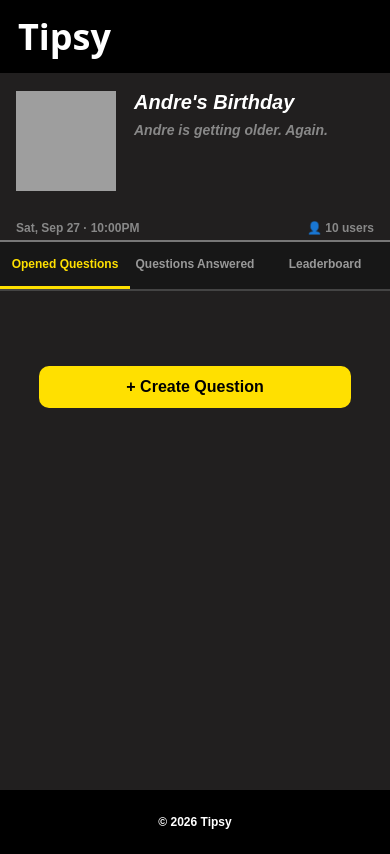
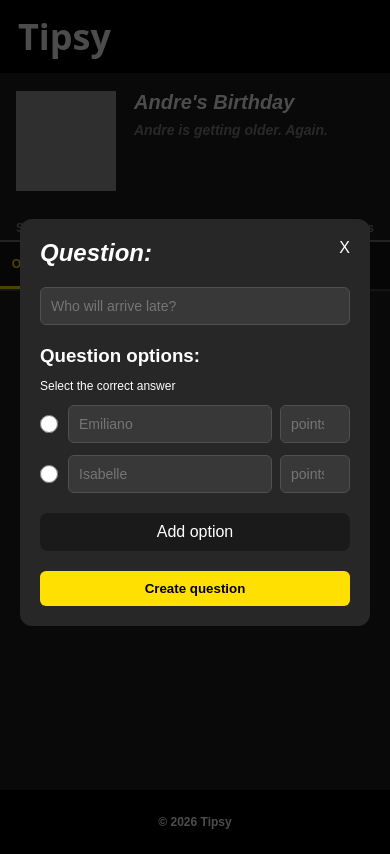
Before and after one commit to emiduran05/tipsy, a website: page views/private/questions.html in a window 390 px wide. Both pictures are taken after a click on the button "+ Create Question". Drawn offline with Linux system fonts and the light colour scheme; files that its build step writes are made by us from their sources; no server answers; grey boxes are pictures that could not be loaded; files whose address does not match are found by name.

Commit message:
create questions

```diff
--- a/config/database.js
+++ /dev/null
@@ -1 +0,0 @@
-//Database connection
--- a/routes/questionsRoutes.js
+++ b/routes/questionsRoutes.js
@@ -5,6 +5,7 @@
 
 router.get("/unanswered/questions/:pollId", questionsController.getUnansweredQuestions);
 router.get("/answered/questions/:pollId", questionsController.getAnsweredQuestions);
+router.post("/polls/:pollId/questions", questionsController.postQuestion);
 
 router.get("/polls/:id/leaderboard", async (req, res) => { //solo de prueba
     try {
--- a/views/private/questions.html
+++ b/views/private/questions.html
@@ -6,6 +6,7 @@
     <meta name="viewport" content="width=device-width, initial-scale=1.0">
     <link rel="stylesheet" href="/css/style.css">
     <script src="/js/questions.js" defer></script>
+    <script src="https://kit.fontawesome.com/dd1616d30f.js" crossorigin="anonymous"></script>
 
     <title>Tipsy</title>
 </head>
@@ -70,7 +71,7 @@
         <section id="leaderboard" class="poll-tab-content">
 
             <div class="leaderboard-container">
-                <h2>🏆 Leaderboard</h2>
+                <h2><i class="fa-solid fa-trophy"></i> Leaderboard</h2>
                 <p>Top players of this poll</p>
 
                 <div class="leaderboard-list" id="leaderboard-list"></div>
@@ -80,6 +81,40 @@
 
     </main>
 
+    <div class="overlay">
+
+        <form id="createQuestion">
+            <div class="xmark">X</div>
+            <label for="question"><h2>Question:</h2></label>
+            <input type="text" id="question" required="true" placeholder="Who will arrive late?">
+
+            <div class="options_container">
+                <h3>Question options:</h3>
+                <span>Select the correct answer</span>
+                <div class="options_container_option">
+                    <input type="radio" value="0" name="correct_option" class="correct_answer">
+                    <input type="text" placeholder="Emiliano" class="option_answer">
+                    <input type="number" placeholder="points" class="option_value">
+                </div>
+
+                <div class="options_container_option">
+                    <input type="radio" value="1" name="correct_option" class="correct_answer">
+                    <input type="text" placeholder="Isabelle" class="option_answer">
+                    <input type="number" placeholder="points" class="option_value">
+                </div>
+
+
+            </div>
+                <div class="addButton">Add option</div>
+
+
+            <button type="submit">Create question</button>
+
+        </form>
+    </div>
+
+
+
     <footer class="footer">
         <p>© 2026 Tipsy</p>
     </footer>
--- a/views/public/resources/css/style.css
+++ b/views/public/resources/css/style.css
@@ -987,3 +987,122 @@
         font-size: 16px;
     }
 }
+
+
+/*pop up */
+
+.overlay {
+    position: fixed;
+    inset: 0;
+    background-color: rgba(0, 0, 0, 0.7);
+    display: none;
+    justify-content: center;
+    align-items: center;
+    padding: 20px;
+    z-index: 1000;
+}
+
+.overlay-active{
+    display: flex;
+}
+
+#createQuestion {
+    position: relative;
+    background-color: #282727;
+    color: white;
+    padding: 30px;
+    border-radius: 12px;
+    width: 100%;
+    max-width: 500px;
+    max-height: 90vh;
+    overflow-y: auto;
+    box-sizing: border-box;
+    display: flex;
+    flex-direction: column;
+    gap: 20px;
+
+    input {
+        background-color: #383838;
+        color: white;
+        border: 1px solid #505050;
+        border-radius: 6px;
+        padding: 10px;
+        font-size: 14px;
+        box-sizing: border-box;
+        min-width: 0;
+    }
+
+    input:focus {
+        outline: none;
+        border-color: #ffe000;
+    }
+
+    button {
+        padding: 10px 15px;
+        border: none;
+        border-radius: 6px;
+        background-color: #ffe000;
+        color: #000;
+        cursor: pointer;
+        transition: background-color 0.2s;
+    }
+
+
+}
+
+.options_container {
+    display: flex;
+    flex-direction: column;
+    gap: 12px;
+    span{
+        font-size: 12px;
+    }
+}
+
+.options_container_option {
+    display: grid;
+    grid-template-columns: 24px minmax(0, 1fr) 85px;
+    align-items: center;
+    gap: 12px;
+
+    input[type="radio"] {
+        width: 18px;
+        height: 18px;
+        margin: 0;
+        padding: 0;
+        accent-color: #ffe000;
+        cursor: pointer;
+    }
+
+    input[type="text"],
+    input[type="number"] {
+        width: 100%;
+    }
+}
+
+.addButton{
+    padding: 10px;
+    background-color: #1a1a1a;
+    text-align: center;
+    border-radius: 8px;
+    cursor: pointer;
+}
+
+@media (max-width: 480px) {
+    #createQuestion {
+        padding: 20px;
+    }
+
+    .options_container_option {
+        grid-template-columns: 20px minmax(0, 1fr) 70px;
+        gap: 8px;
+    }
+}
+
+.xmark{
+    position: absolute;
+    top: 10px;
+    right: 10px;
+    padding: 10px;
+    cursor: pointer;
+}
--- a/views/public/resources/js/main.js
+++ b/views/public/resources/js/main.js
@@ -41,7 +41,6 @@
 
 document.addEventListener("DOMContentLoaded", () => {
 
-    /* For LOGIN */
 
     const loginForm = document.getElementById("login_form");
 
@@ -56,7 +55,6 @@
         });
     }
 
-    /* For REGISTER */
 
     const registerForm = document.getElementById("register_form");
 
--- a/views/public/resources/js/questions.js
+++ b/views/public/resources/js/questions.js
@@ -210,3 +210,95 @@
     fetchLeaderboard(pollId);
 
 });
+
+
+//Create question
+
+const createBtn = document.querySelector(".create-btn");
+const overlay = document.querySelector(".overlay");
+const xmark = document.querySelector(".xmark");
+
+createBtn.addEventListener("click", () => {
+    overlay.classList.add("overlay-active")
+})
+
+xmark.addEventListener("click", (e) => {
+    overlay.classList.remove("overlay-active")
+})
+
+const addButton = document.querySelector(".addButton");
+const optionsContainer = document.querySelector(".options_container");
+
+addButton.addEventListener("click", () => {
+    const option = document.createElement("div");
+    option.classList.add("options_container_option");
+
+    const index = optionsContainer.querySelectorAll(".options_container_option").length;
+
+    option.innerHTML = `
+        <input type="radio" value="${index}" name="correct_option" class="correct_answer">
+        <input type="text" placeholder="Option ${index + 1}" required class="option_answer">
+        <input type="number" placeholder="Points" min="0" required class="option_value">
+    `;
+
+    optionsContainer.appendChild(option);
+});
+
+const form = document.getElementById("createQuestion");
+
+form.addEventListener("submit", async(e) => {
+    e.preventDefault();
+
+    const name = document.getElementById("question").value;
+    const optionElements = document.querySelectorAll(".options_container_option");
+
+    const options = [];
+
+    for (const option of optionElements) {
+        const label = option.querySelector('.option_answer').value;
+        const points = Number(option.querySelector('.option_value').value);
+        const correct_option = option.querySelector('.correct_answer').checked;
+
+        options.push({
+            label: label,
+            points: points,
+            correct_option: correct_option
+        });
+    }
+
+    const question = {
+        name: name,
+        options: options
+    };
+
+    overlay.classList.remove("overlay-active")
+    await fetchPostQuestion(1, question);
+    fetchUQuestions(1)
+
+
+});
+
+//fetch post question
+
+async function fetchPostQuestion(pollId, question) {
+    try {
+        const res = await fetch(`/polls/${pollId}/questions`, {
+            method: "POST",
+            headers: {
+                "Content-Type": "application/json"
+            },
+            body: JSON.stringify(question)
+        });
+
+        const data = await res.json();
+
+        if (!res.ok) {
+            alert(data.error);
+            return;
+        }
+
+
+    } catch (error) {
+        console.error(error);
+    }
+}
```
Also changed, not shown: controllers/questionsController.js (+34 -0 lines), models/questionOptionsModel.js (added, +11 -0 lines), models/questionsModel.js (+7 -0 lines). Lines whose indentation alone changed are shown as unchanged.
